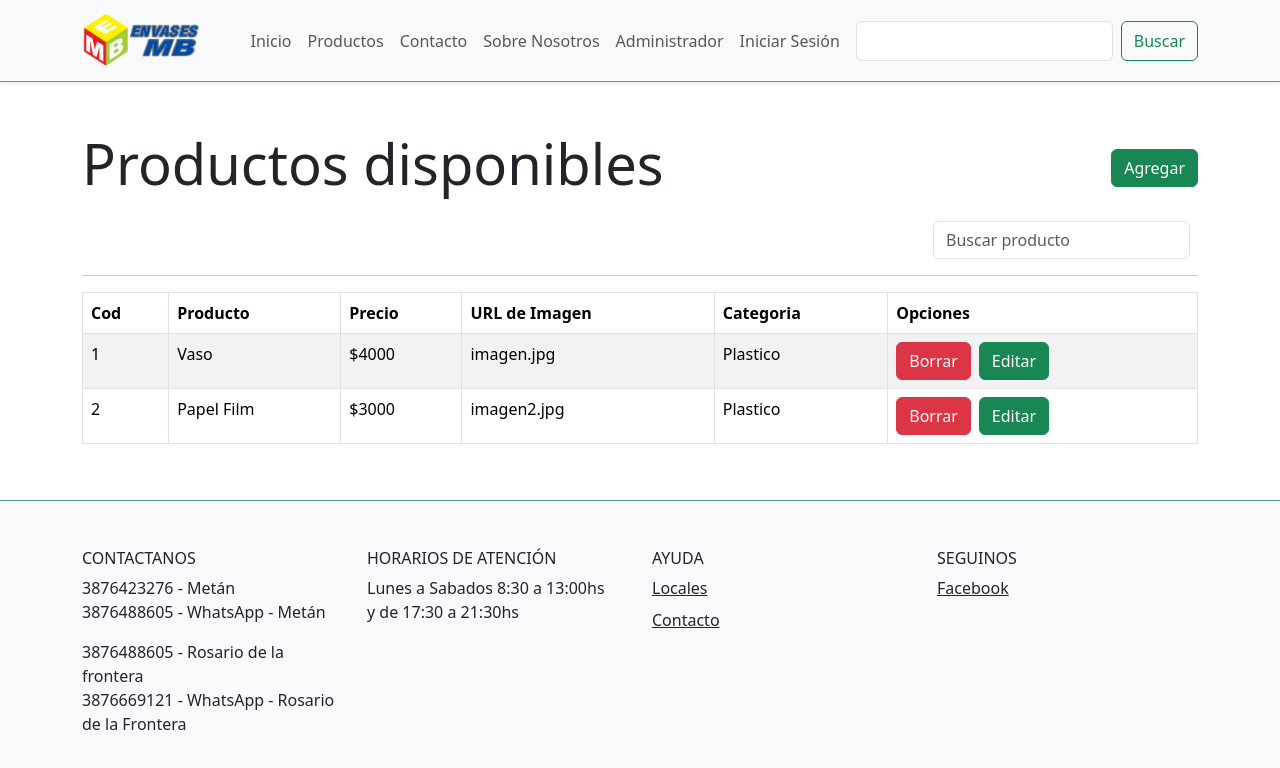
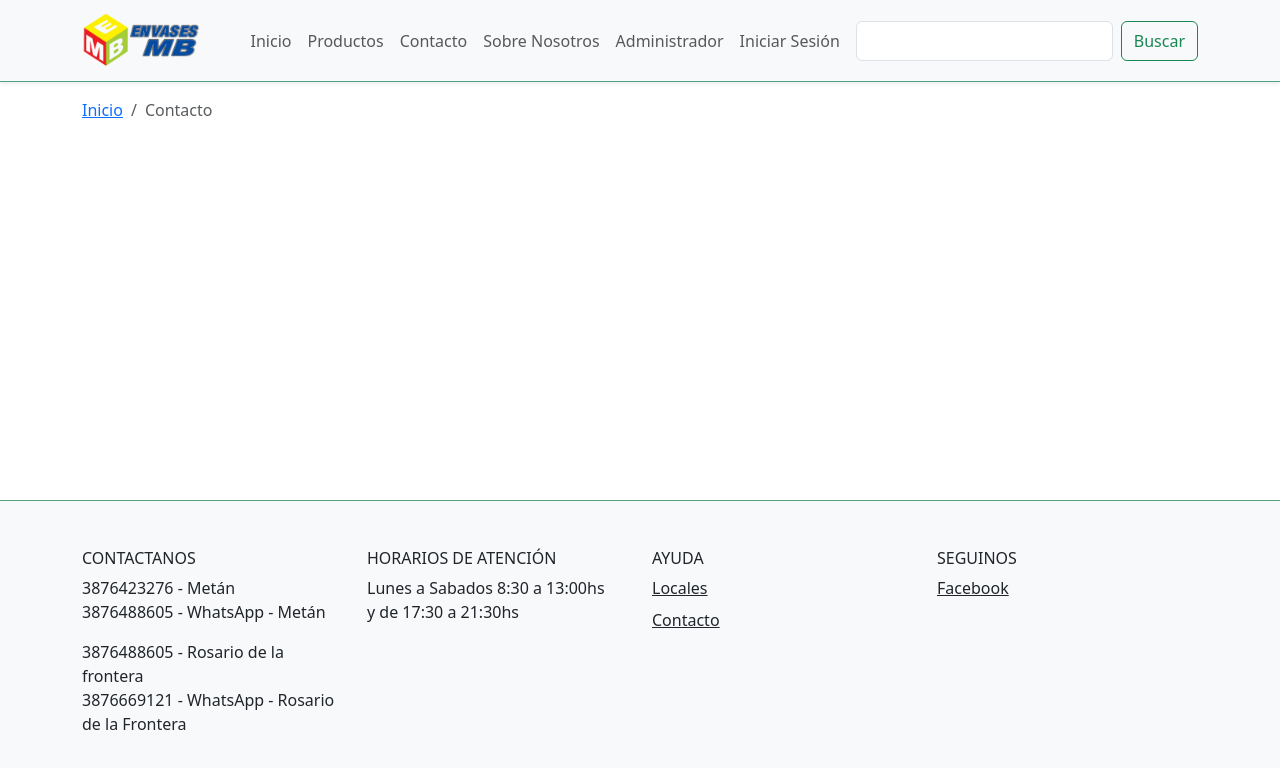
Before and after one commit to ezequielmonachesi/mbEnvasesReact, a React (Vite) app: page / in a window 1280 px wide. Shown: the top 768 px of the page. Built offline with nearby package versions, Linux system fonts and the light colour scheme.

Commit message:
se comienza con maquetado de pagina contacto

```diff
--- a/src/App.jsx
+++ b/src/App.jsx
@@ -4,13 +4,15 @@ import Menu from "./components/common/Menu";
 import Footer from "./components/common/Footer";
 import Inicio from "./components/views/Inicio";
 import Administrador from "./components/views/Administrador";
+import Contacto from "./components/views/Contacto";
 
 function App() {
   return (
     <>
       <Menu></Menu>
       {/* <Inicio></Inicio> */}
-      <Administrador></Administrador>
+      {/* <Administrador></Administrador> */}
+      <Contacto></Contacto>
       <Footer></Footer>
     </>
   );
--- /dev/null
+++ b/src/components/views/Contacto.jsx
@@ -0,0 +1,16 @@
+import React from "react";
+import { Breadcrumb, Container } from "react-bootstrap";
+
+const Contacto = () => {
+  return (
+    <Container className="mainSection">
+      <Breadcrumb className="mt-3">
+        <Breadcrumb.Item>Inicio</Breadcrumb.Item>
+        <Breadcrumb.Item active>Contacto</Breadcrumb.Item>
+      </Breadcrumb>
+
+    </Container>
+  );
+};
+
+export default Contacto;
```
